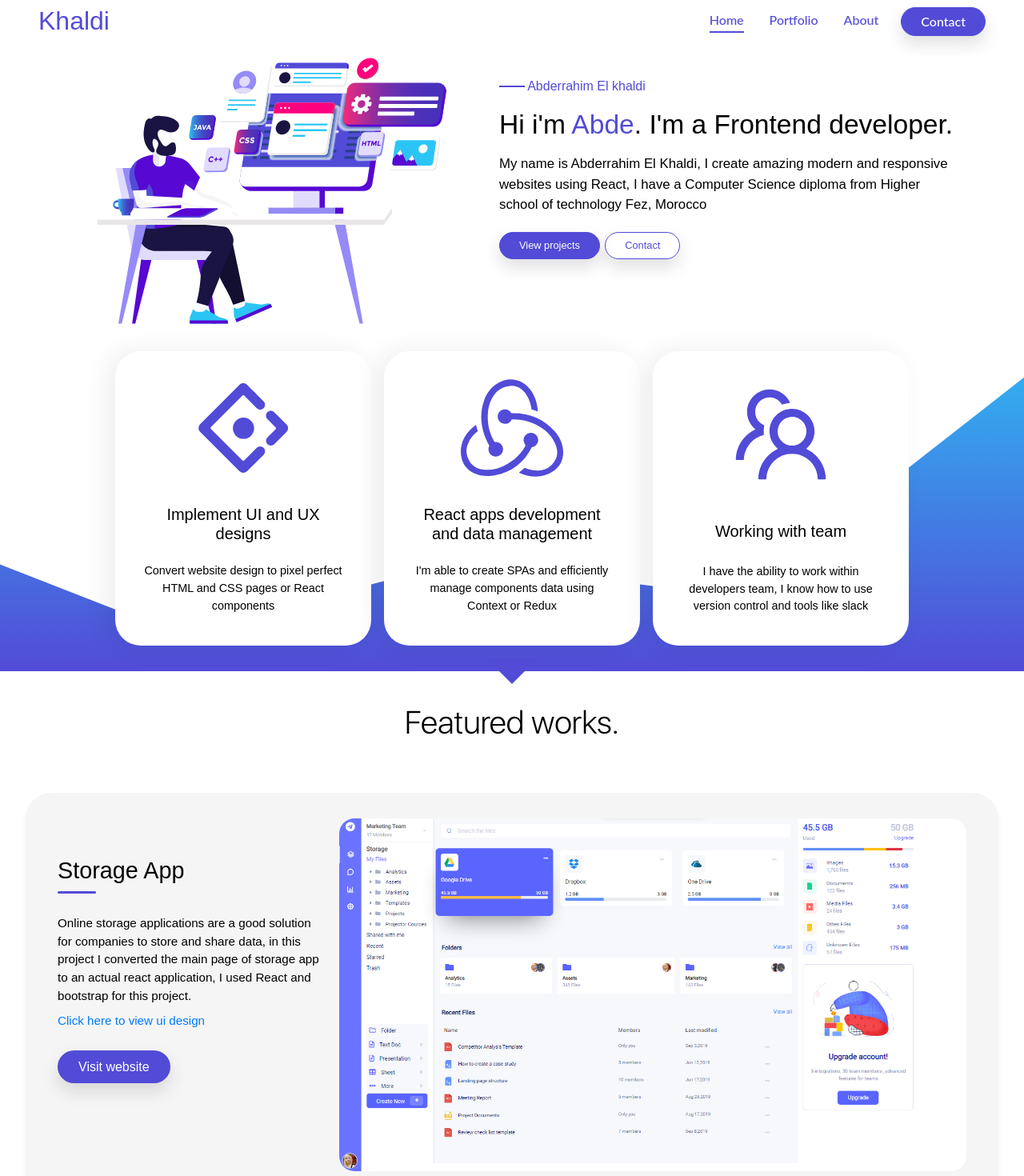
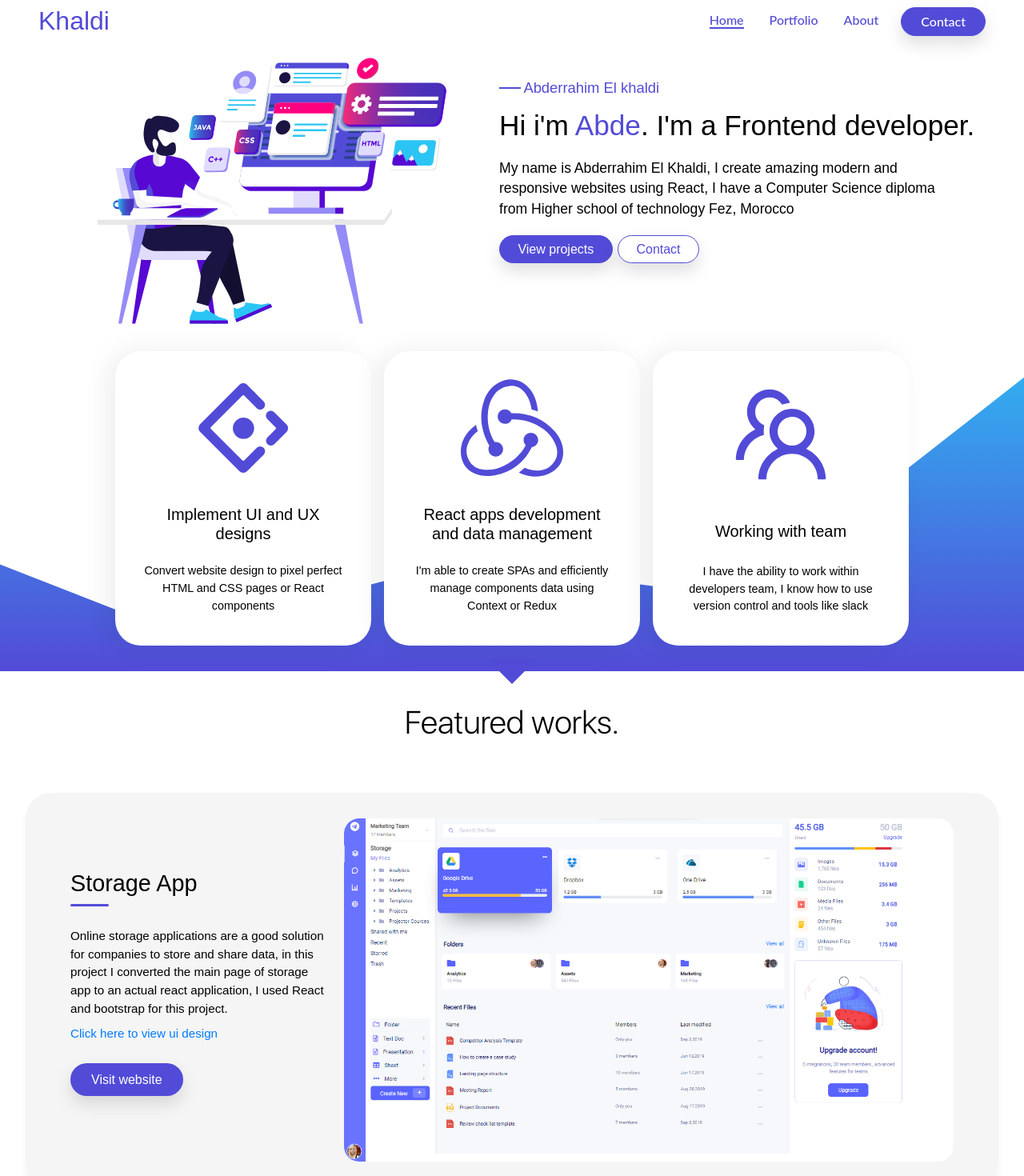
Before and after one commit to devkhaldi/portfolio, a React (Create React App) app: page / in a window 1280 px wide. Shown: the top 1470 px of the page at 80% size. Built offline with nearby package versions, Linux system fonts and the light colour scheme.

Commit message:
project style and navbar

```diff
--- a/src/components/Navbar.css
+++ b/src/components/Navbar.css
@@ -36,6 +36,7 @@ nav .logo-container a {
   font-size: 2rem;
   color: var(--text-2);
   text-decoration: none;
+  font-weight: 500;
 }
 nav .nav-items {
   display: flex;
@@ -58,7 +59,7 @@ nav .nav-items .nav-item::after {
   display: block;
   width: 0;
   height: 0.188rem;
-  top: 0.12rem;
+  top: -0.2rem;
   transition: width 0.2s cubic-bezier(0.6, -0.28, 0.735, 1);
   position: relative;
 }
--- a/src/components/Project.css
+++ b/src/components/Project.css
@@ -1,6 +1,6 @@
 .project {
   display: flex;
-  padding: 2rem;
+  padding: 2rem 3rem;
   background: var(--footer-bg);
   border-radius: 2rem;
   margin: 2rem 0;
@@ -25,7 +25,7 @@
 }
 
 .project .project-info h3 {
-  margin-top: 3rem;
+  margin-top: 4rem;
   font-size: 1.8rem;
   font-weight: 400;
   color: var(--black);
--- a/src/home/Hero.css
+++ b/src/home/Hero.css
@@ -27,6 +27,7 @@
   padding-left: 4rem;
 }
 .hero .hero-text .text-content .name {
+  font-size: 1.15rem;
   display: flex;
   align-items: center;
   gap: 0.2rem;
@@ -36,35 +37,37 @@
   color: var(--primary-color);
 }
 .hero .hero-text .text-content .name .name-line {
-  height: 2px;
-  width: 2rem;
+  height: 0.1rem;
+  width: 1.7rem;
   display: block;
   background: var(--primary-color);
 }
 .hero .hero-text h1 {
   color: var(--black);
   font-weight: 300;
-  font-size: 2.1rem;
-  margin: 1rem 0;
+  font-size: 2.2rem;
+  margin: 0.8rem 0;
   /* font-family: SF ui, "Raleway", sans-serif; */
 }
 .hero .hero-text h1 span {
   color: var(--primary-color);
 }
 .hero .hero-text p {
+  margin-top: 1.2rem;
   width: 95%;
   color: var(--text-1);
-  font-size: 1.05rem;
+  font-size: 1.1rem;
   line-height: 1.6rem;
   font-weight: 400;
   font-family: "Poppins", "Raleway", sans-serif;
 }
 .hero .hero-buttons {
-  margin-top: 1.3rem;
+  margin-top: 1.2rem;
 }
 .hero .hero-buttons .btn {
-  font-size: 0.8rem;
-  padding: 0.4rem 1.5rem;
+  font-weight: 400;
+  font-size: 1rem;
+  padding: 0.3rem 1.4rem;
 }
 .hero .hero-buttons .btn:nth-child(1) {
   background-color: var(--primary-color);
```
